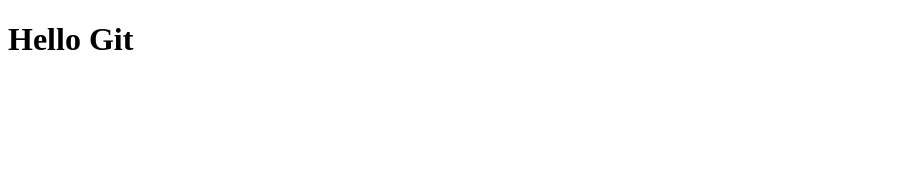
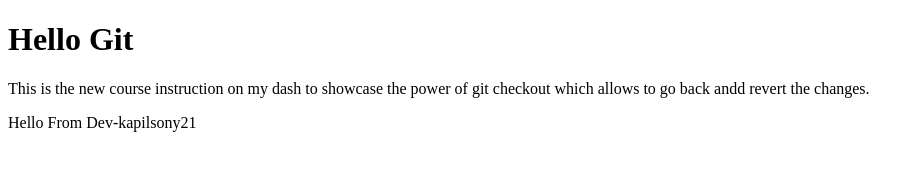
Before and after one commit to kapilsony21/learning-git, a plain HTML site: page index.html in a window 1280 px wide. Shown: the whole page, without its empty margins (0-924 px from the left). Drawn offline with Linux system fonts and the light colour scheme.

Commit message:
Add 2 paragraphs from my local repo

```diff
--- a/index.html
+++ b/index.html
@@ -7,5 +7,7 @@
 </head>
 <body>
     <h1>Hello Git</h1>
+    <p>This is the new course instruction on my dash to showcase the power of git checkout which allows to go back andd revert the changes. </p>
+    <p>Hello From Dev-kapilsony21</p>
 </body>
 </html>
```
